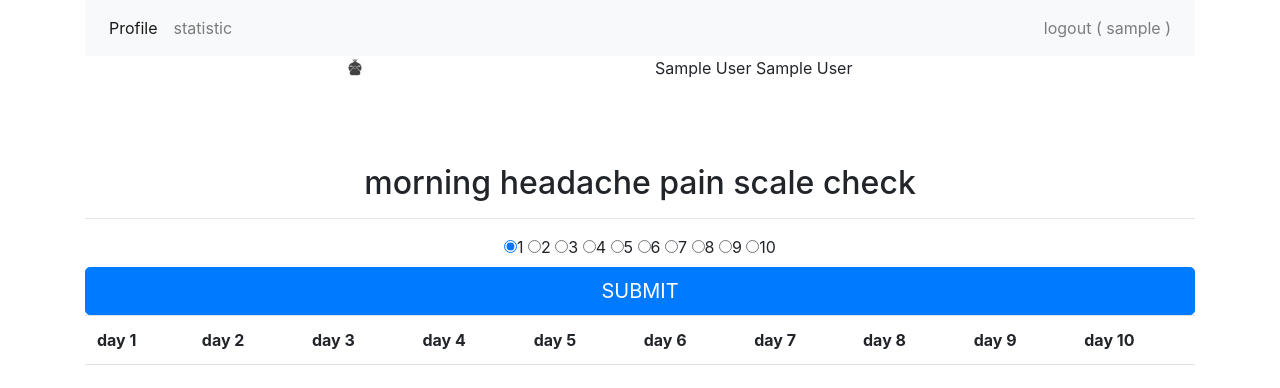
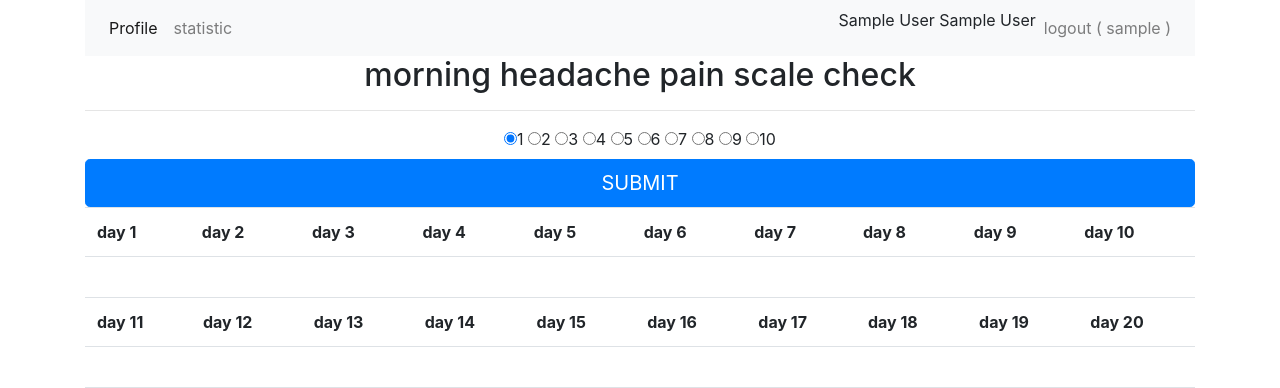
Before and after one commit to LibLev/Headache-diary, a Flask app: page /index in a window 1280 px wide. Shown: the top 388 px of the page. Run offline with Flask 2, Linux system fonts and the light colour scheme; the visitor is signed in with stand-in values (Sample User, id 1); lists and menus that the app fills with data are empty; some libraries are stand-ins or nearby versions.

Commit message:
name relocated into navbar

```diff
--- a/requirements.txt
+++ b/requirements.txt
@@ -1,7 +1,9 @@
 bcrypt==3.1.6
+blinker==1.4
 cffi==1.12.3
 Click==7.0
 Flask==1.0.2
+Flask-Mail==0.9.1
 itsdangerous==1.1.0
 Jinja2==2.10.1
 MarkupSafe==1.1.1
--- a/templates/index.html
+++ b/templates/index.html
@@ -4,10 +4,10 @@
 
     {% include 'navbar.html' %}
 
-    <div class="row">
-        <div class="col"><img src="{{ url_for('static', filename='img/psyduck.png') }}" alt="" class="avatar"></div>
-        <div class="col">{{ session.first_name + ' '+  session.last_name }}</div>
-    </div>
+{#    <div class="row">#}
+{#        <div class="col"><img src="{{ url_for('static', filename='img/psyduck.png') }}" alt="" class="avatar"></div>#}
+{#        <div class="col">{{ session.first_name + ' '+  session.last_name }}</div>#}
+{#    </div>#}
     <div class="row">
         <div class="col text-center">
             <h2>{{ dayPhase }} headache pain scale check</h2>
--- a/templates/navbar.html
+++ b/templates/navbar.html
@@ -10,6 +10,7 @@
             </li>
         </ul>
         <ul class="navbar-nav navbar-right">
+        <li class="nav-item">{{ session.first_name + ' '+  session.last_name }}</li>
             <li class="nav-item" {% if session["is_valid"] == False %} hidden {% endif %}>
                 <a class="nav-link" href="{{ url_for('logout') }}" id="logout">{% if session["is_valid"] == True %} logout (
                     {{ session["username"] }} ) {% endif %}</a>
```
